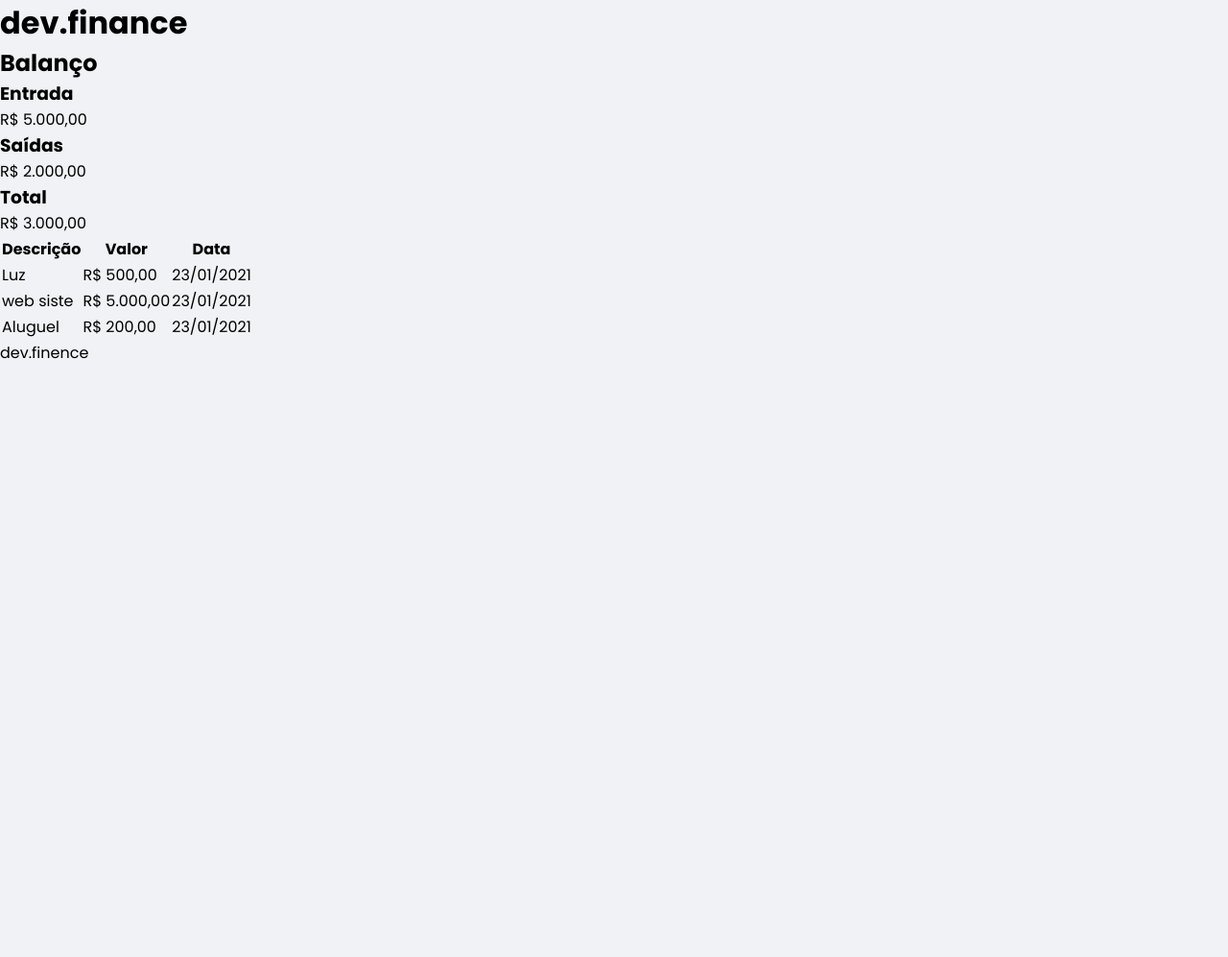
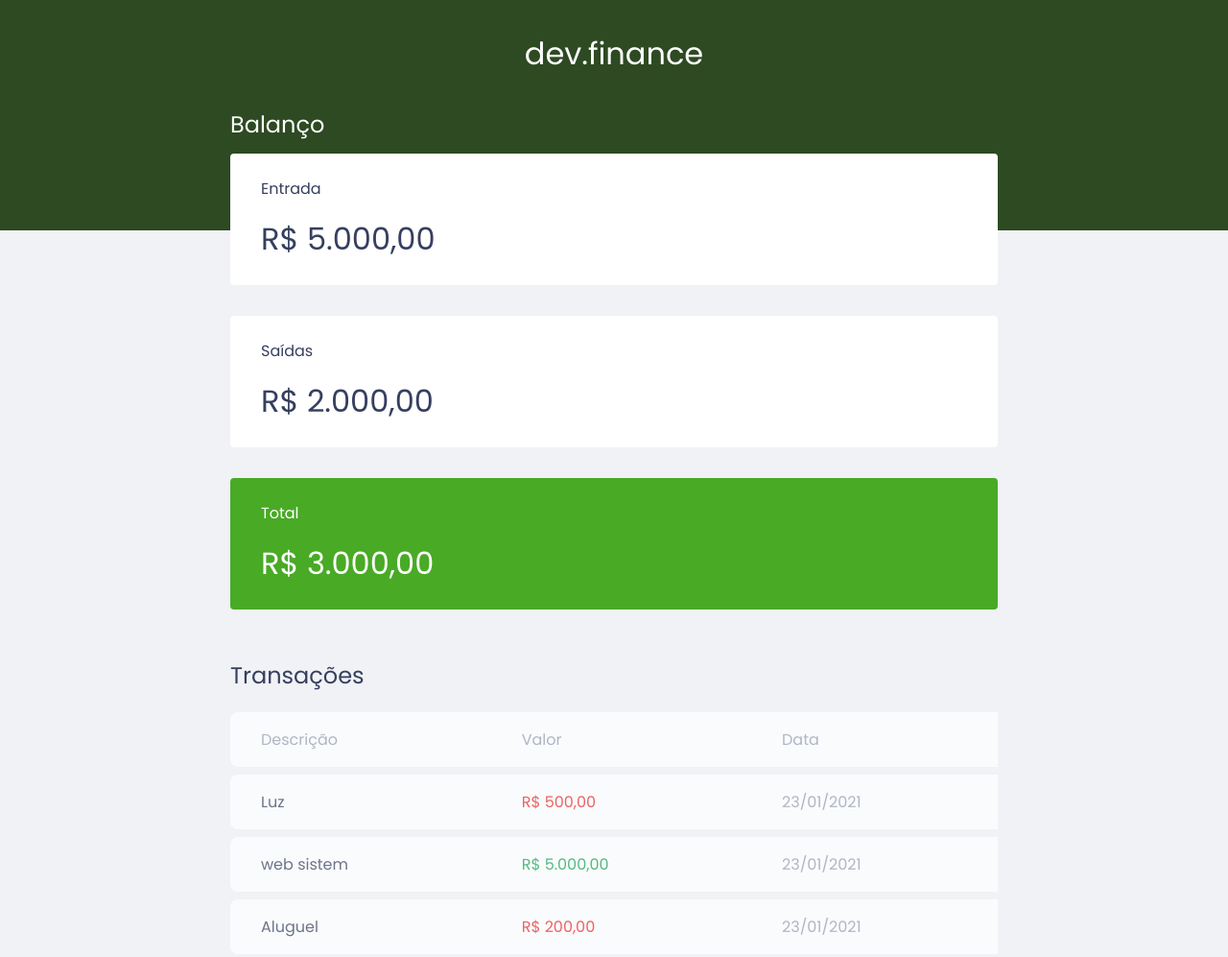
Before and after one commit to rafaelkorz/discover-rocketseat, a plain HTML site: page index.html in a window 1280 px wide. Shown: the top 997 px of the page at 96% size. Before the commit the page ends 800 px from the top, so only its background shows below. Drawn offline with Linux system fonts and the light colour scheme.

Commit message:
Finished part 1 css

```diff
--- a/index.html
+++ b/index.html
@@ -15,7 +15,7 @@
   <header>
     <h1 id="logo">dev.finance</h1>
   </header>
-  <main>
+  <main class="container">
     <section id="balance">
       <h2>Balanço</h2>
 
@@ -29,7 +29,7 @@
         <p>R$ 2.000,00</p>
       </div>
 
-      <div class="card">
+      <div class="card total">
         <h3>Total</h3>
         <p>R$ 3.000,00</p>
       </div>
@@ -37,6 +37,7 @@
     </section>
 
     <section id="transaction">
+      <h2>Transações</h2>
       <table id="data-table">
         <thead>
           <tr>
@@ -47,19 +48,19 @@
         </thead>
         <tbody>
           <tr>
-            <td>Luz</td>
-            <td>R$ 500,00</td>
-            <td>23/01/2021</td>
+            <td class="description">Luz</td>
+            <td class="expense">R$ 500,00</td>
+            <td class="date">23/01/2021</td>
           </tr>
           <tr>
-            <td>web siste</td>
-            <td>R$ 5.000,00</td>
-            <td>23/01/2021</td>
+            <td class="description">web sistem</td>
+            <td class="income">R$ 5.000,00</td>
+            <td class="date">23/01/2021</td>
           </tr>
           <tr>
-            <td>Aluguel</td>
-            <td>R$ 200,00</td>
-            <td>23/01/2021</td>
+            <td class="description">Aluguel</td>
+            <td class="expense">R$ 200,00</td>
+            <td class="date">23/01/2021</td>
           </tr>
         </tbody>
       </table>
@@ -67,7 +68,7 @@
   </main>
 
 
-  <p>dev.finence</p>
+  <footer>dev.finence</footer>
 </body>
 
 </html>
--- a/styles.css
+++ b/styles.css
@@ -1,3 +1,7 @@
+:root {
+  --dark-blue: #363f5f;
+}
+
 * {
   margin: 0;
   padding: 0;
@@ -8,3 +12,113 @@ body {
   background: #f0f2f5;
   font-family: 'Poppins', sans-serif;
 }
+
+.container {
+  width: min(90vw, 800px);
+  margin: auto;
+}
+
+h2 {
+  margin-top: 3.2rem;
+  margin-bottom: 0.8rem;
+  color: var(--dark-blue);
+  font-weight: normal;
+}
+
+header {
+  background: #2D4A22;
+  padding: 2rem 0 10rem;
+  text-align: center;
+}
+
+#logo {
+  color: #fff;
+  font-weight: 100;
+}
+
+#balance {
+  margin-top: -8rem;
+}
+
+#balance h2 {
+  color: white;
+  margin-top: 0;
+}
+
+.card {
+  background: white;
+  padding: 1.5rem 2rem;
+  border-radius: 0.25rem;
+  margin-bottom: 2rem;
+  color: var(--dark-blue);
+}
+
+.card h3 {
+  font-weight: normal;
+  font-size: 1rem;
+}
+
+.card p {
+  font-size: 2rem;
+  line-height: 3rem;
+
+  margin-top: 1rem;
+}
+
+.card.total {
+  background: #49AA26;
+  color: white;
+}
+
+table td {
+  background: white;
+  padding: 1rem 2rem;
+}
+
+table th {
+  background: white;
+  font-weight: normal;
+  padding: 1rem 2rem;
+
+  text-align: left;
+  color: #969cb3;
+}
+
+#data-table {
+  width: 100%;
+  border-spacing: 0 0.5rem;
+  color: #969cb3;
+}
+
+table thead tr th:first-child,
+table tbody tr td:first-child {
+  border-radius: 0.5rem 0 0 0.5rem;
+}
+
+table tr {
+  opacity: 0.7;
+}
+
+table tbody tr:hover {
+  opacity: 1;
+}
+
+td.description {
+  color: var(--dark-blue);
+}
+
+td.income {
+  color: #12a454;
+}
+
+td.expense {
+  color: #e92929;
+}
+
+footer {
+  text-align: center;
+  padding: 4rem 0 2rem;
+  color: var(--dark-blue);
+
+  opacity: 0.6;
+}
```
